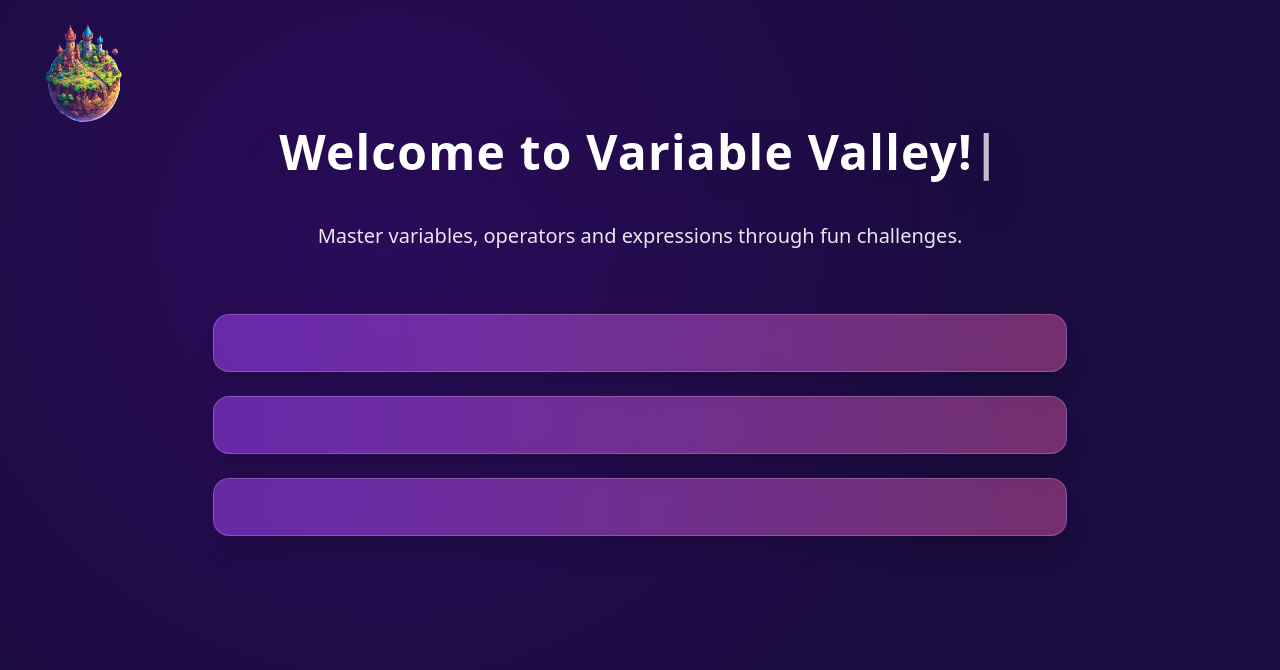
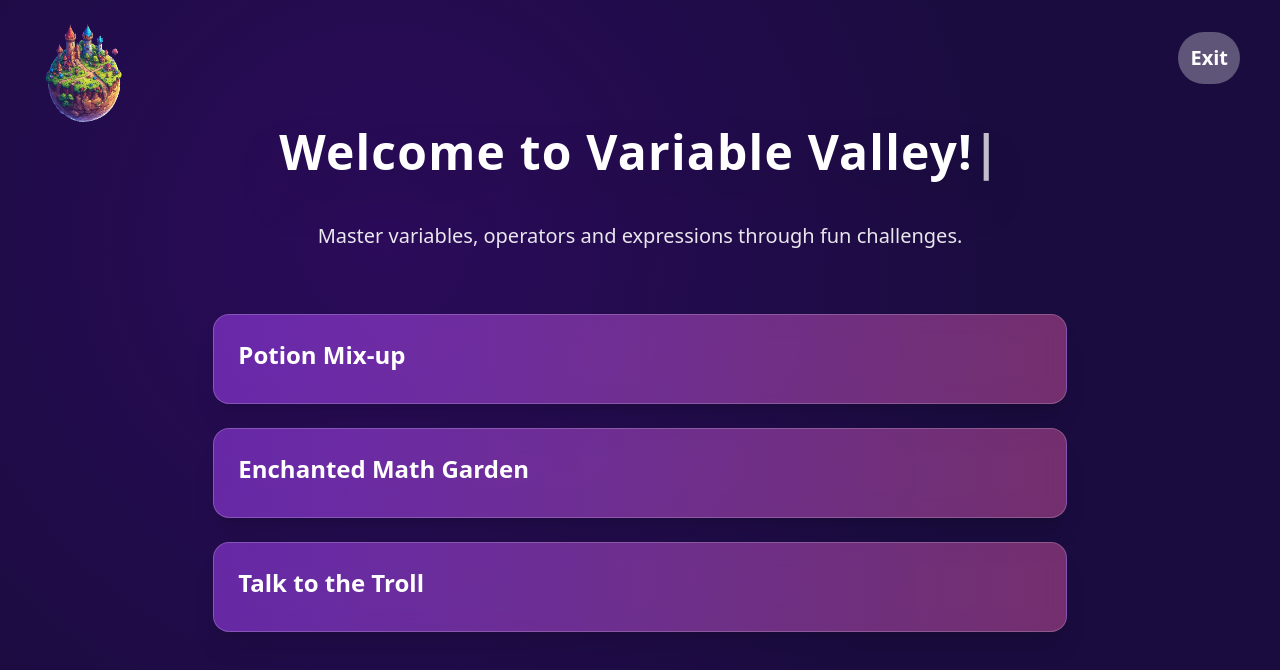
Before and after one commit to megbasrur/Game-of-Codes, a React (Vite) app: page /planet/1 in a window 1280 px wide. Shown: the top 670 px of the page. Built offline with nearby package versions, Linux system fonts and the light colour scheme.

Commit message:
Added bug game

```diff
--- a/src/App.jsx
+++ b/src/App.jsx
@@ -4,6 +4,7 @@ import BeachGame from "./components/bughuntbay";
 import Start from "./components/start";
 import LanguagePage from "./components/LanguagePage";
 import PlanetPage from "./components/PlanetPage";
+import DebugBeachGame from "./components/bughuntbay";
 
 function App() {
   return (
@@ -21,6 +22,7 @@ function App() {
           }
         />
         <Route path="/planet/:planetId" element={<PlanetPage />} />
+        <Route path="/planet/:planetId/game/0" element={<DebugBeachGame />} />
       </Routes>
     </BrowserRouter>
   );
--- a/src/components/LanguagePage.jsx
+++ b/src/components/LanguagePage.jsx
@@ -39,6 +39,20 @@ export default function LanguagePage({ name, description }) {
                        linear-gradient(135deg, #2F2F6F 0%, #6B6CD9 70%, #A44EFF 100%)`,
         }}
       ></div>
+
+
+                {/* ⬅️ BACK BUTTON */}
+              <motion.button
+                initial={{ opacity: 0, x: -50 }}
+                animate={{ opacity: 1, x: 0 }}
+                transition={{ duration: 0.5, delay: 0.1 }}
+                onClick={() => navigate('/landing')} // <-- Navigates back to the Language Page
+                className="absolute top-8 right-10 p-3 bg-white hover:bg-white/30 rounded-full
+                           shadow-lg transition text-xl font-bold z-20"
+                title="Go back to Java Universe"
+              >
+                Exit
+              </motion.button>
 
       {/* Nebula / Glow Shapes - NO CHANGE */}
       <div className="absolute w-3/5 h-3/5 top-10 left-20 bg-purple-500/50 rounded-full filter blur-3xl animate-pulse opacity-80"></div>
--- a/src/components/PlanetPage.jsx
+++ b/src/components/PlanetPage.jsx
@@ -1,6 +1,7 @@
 import React, { useState, useEffect } from "react";
-import { useParams } from "react-router-dom";
+import { useParams, Link, useNavigate } from "react-router-dom";
 import { motion } from "framer-motion";
+
 
 import Planet1 from '../assets/beachplanet.png';
 import Planet2 from '../assets/treasureplanet.png';
@@ -10,6 +11,7 @@ import Planet6 from '../assets/castle4.png';
 
 export default function PlanetPage() {
   const { planetId } = useParams();
+  const navigate = useNavigate();
 
   const planets = [
     {
@@ -74,6 +76,18 @@ export default function PlanetPage() {
         }}
       />
 
+        {/* ⬅️ BACK BUTTON */}
+      <motion.button
+        initial={{ opacity: 0, x: -50 }}
+        animate={{ opacity: 1, x: 0 }}
+        transition={{ duration: 0.5, delay: 0.1 }}
+        onClick={() => navigate('/java')} // <-- Navigates back to the Language Page
+        className="absolute top-8 right-10 p-3 bg-white/30 hover:bg-white/30 rounded-full
+                   shadow-lg transition text-xl font-bold z-20"
+        title="Go back to Java Universe"
+      >
+        Exit
+      </motion.button>
 
       {/* ⭐ Planet that flew in */}
       <motion.img
@@ -103,21 +117,31 @@ export default function PlanetPage() {
 
      <div className="mt-16 mb-10 w-2/3 flex flex-col gap-6">
   {planet.games.map((game, i) => (
+    <Link to={`/planet/${planetId}/game/${i}`} key={i}>
       <motion.div
-            key={i}
         initial={{ opacity: 0, y: 25 }}
         animate={{ opacity: 1, y: 0 }}
         transition={{
           duration: 0.7,
           delay: 1 + i * 0.2,
         }}
-            className="w-full p-6 bg-gradient-to-r from-purple-500/50 to-pink-400/40 rounded-2xl shadow-xl backdrop-blur-md border border-white/20 text-left text-2xl font-semibold opacity-40"
+        className="w-full p-6 bg-gradient-to-r from-purple-500/50
+                   to-pink-400/40 rounded-2xl shadow-xl backdrop-blur-md
+                   border border-white/20 text-left text-2xl font-semibold
+                   hover:opacity-100 opacity-40 hover:scale-[1.02]
+                   transition-all cursor-pointer"
       >
-            <h3 className="text-2xl font-bold text-white mb-2">{game.name}</h3>
-            <p className="text-lg text-white/80">{game.desc}</p>
+        <h3 className="text-2xl font-bold text-white mb-2">
+          {typeof game === "string" ? game : game.name}
+        </h3>
+        <p className="text-lg text-white/80">
+          {game.desc || ""}
+        </p>
       </motion.div>
+    </Link>
   ))}
 </div>
+
     </div>
   );
 }
--- a/src/components/bughuntbay.jsx
+++ b/src/components/bughuntbay.jsx
@@ -1,10 +1,11 @@
 import React, { useState, useEffect } from 'react';
 import Beach from '../assets/beach.png';
-import {Bot} from "lucide-react";
-import { useNavigate } from 'react-router-dom';
+import { useNavigate, useParams } from 'react-router-dom';
 
 const DebugBeachGame = () => {
-  const navigate=useNavigate();
+  const navigate = useNavigate();
+  const { planetId } = useParams();
+
   // Game state
   const [currentBugIndex, setCCurrentBugIndex] = useState(0);
   const [collectedBugs, setCollectedBugs] = useState([]);
@@ -14,17 +15,22 @@ const DebugBeachGame = () => {
   const [userCode, setUserCode] = useState('');
   const [feedback, setFeedback] = useState('');
 
-  // Bug positions on the beach - arranged vertically for scrolling progression
-  // y values represent distance from top of the entire scrollable area
+  // NEW: Instruction Modal State
+  const [showInstructions, setShowInstructions] = useState(true);
+
+  // NEW: Hint State
+  const [showHint, setShowHint] = useState(false);
+
+  // Bug positions
   const bugs = [
-    { id: 1, x: 20, y: 80, collected: false, emoji: '🐛' },
-    { id: 2, x: 80, y: 60, collected: false, emoji: '🦗' },
-    { id: 3, x: 40, y: 50, collected: false, emoji: '🐞' },
-    { id: 4, x: 90, y: 20, collected: false, emoji: '🦟' },
-    { id: 5, x: 25, y: 5, collected: false, emoji: '🕷️' }
+    { id: 1, x: 20, y: 80, emoji: '🐛' },
+    { id: 2, x: 80, y: 60, emoji: '🦗' },
+    { id: 3, x: 40, y: 50, emoji: '🐞' },
+    { id: 4, x: 90, y: 20, emoji: '🦟' },
+    { id: 5, x: 25, y: 5, emoji: '🕷️' }
   ];
 
-  // Code problems to debug
+  // Code problems
 const codeProblems = [
     {
       id: 1,
@@ -69,31 +75,35 @@ const DebugBeachGame = () => {
     if (getCurrentProblem()) {
       setUserCode(getCurrentProblem().buggyCode);
     }
+    // Reset the hint state when moving to a new problem
+    setShowHint(false);
   }, [currentBugIndex]);
 
   const checkCode = () => {
     const currentProblem = getCurrentProblem();
+
     const normalizedUserCode = userCode.trim().replace(/\s+/g, ' ');
     const normalizedFixedCode = currentProblem.fixedCode.trim().replace(/\s+/g, ' ');
 
     if (normalizedUserCode === normalizedFixedCode) {
-      // Correct! Move robot and collect bug
       const targetBug = bugs[currentBugIndex];
+
       if (targetBug) {
-        // Move robot to bug position
         setRobotPosition({ x: targetBug.x, y: targetBug.y });
 
-        // Scroll camera to follow robot - more gradual scrolling
-        const scrollAmount = currentBugIndex * 80; // Scroll up 80px per bug collected
+        const scrollAmount = currentBugIndex * 80;
         setCameraY(scrollAmount);
 
         setCollectedBugs(prev => [...prev, currentBugIndex]);
+
         setFeedback('🎉 Correct! Bug collected!');
 
         setTimeout(() => {
           if (currentBugIndex < codeProblems.length - 1) {
             setCCurrentBugIndex(currentBugIndex + 1);
             setFeedback('');
+            // The next line is added to reset the hint state for the next problem
+            setShowHint(false);
           } else {
             setGameComplete(true);
             setFeedback('🏆 Congratulations! All bugs collected!');
@@ -113,51 +123,73 @@ const DebugBeachGame = () => {
     setGameComplete(false);
     setUserCode(codeProblems[0].buggyCode);
     setFeedback('');
+    setShowHint(false); // Reset hint state on game reset
   };
 
   return (
-    <div className="h-screen w-screen flex bg-gray-100">
-      {/* Left Half - Beach Scene */}
+    <>
+     {/* 🗺️ TREASURE MAP INSTRUCTION MODAL */}
+{showInstructions && (
+  <div className="fixed inset-0 bg-black/60 backdrop-blur-none flex items-center justify-center z-[999]">
+
     <div
-        className="w-1/2 relative bg-gradient-to-b from-blue-300 via-blue-200 to-yellow-200 bg-cover bg-center overflow-hidden"
+      className="w-[550px] p-8 rounded-[35px] shadow-2xl relative bg-top bg-cover overflow-hidden"
+      style={{
+        backgroundImage:
+          `url('https://cdn.wallpapersafari.com/10/67/hI5kfv.jpg')`,
+        border: "6px solid #5c3d1e",
+        boxShadow: "0 0 30px rgba(0,0,0,0.6)"
+      }}
+    >
+      {/* --- Overlay to lighten the image --- */}
+      <div className="absolute inset-0 bg-white/20 pointer-events-none" />
+
+      {/* --- Content --- */}
+      <div className="relative z-10">
+        <h2
+          className="text-4xl font-extrabold text-center mb-4 text-black drop-shadow-sm"
+          style={{ fontFamily: "serif" }}
+        >
+          🏴‍☠️ Bug Hunt Bay
+        </h2>
+
+        <p className="text-black text-lg mb-4 font-bold leading-relaxed">
+          Ahoy, young coder!
+          The beach is filled with sneaky bugs hiding inside broken Java code.
+          Fix each code snippet to help the robot collect every bug!
+        </p>
+
+        <ul className="list-disc list-inside space-y-2 text-black text-md font-semibold mb-6">
+          <li>Read the buggy Java code.</li>
+          <li>Fix the syntax error(s).</li>
+          <li>The robot will walk to the bug and collect it.</li>
+          <li>5 bugs = one full treasure recovered!</li>
+        </ul>
+
+        <button
+          onClick={() => setShowInstructions(false)}
+          className="w-full py-3 bg-amber-600 hover:bg-yellow-700 text-white text-xl font-bold rounded-xl shadow-md transition"
+        >
+          ⚔️ Start Adventure
+        </button>
+      </div>
+    </div>
+  </div>
+)}
+
+
+      {/* Main Game */}
+      <div className="h-screen w-screen flex bg-gray-100 overflow-hidden">
+
+        {/* LEFT SIDE - Beach */}
+        <div className="w-1/2 relative bg-cover bg-center overflow-hidden"
           style={{
             backgroundImage: `url(${Beach})`,
-          backgroundBlendMode: 'overlay',
-          backgroundPosition: `center ${50 + cameraY * 0.5}%`, // Parallax effect for background
-
+            backgroundPosition: `center ${50 + cameraY * 0.5}%`,
+            backgroundBlendMode: 'overlay'
           }}
         >
-        {/* Scrollable game world container */}
-        <div
-          className="relative w-full h-full" // Use normal height, not 200vh
-
-        >
-          {/* Sun
-          <div className="absolute top-8 right-4 w-16 h-16 bg-yellow-400 rounded-full shadow-lg"></div>*/}
-
-          {/* Clouds at different heights
-          <div className="absolute top-16 left-8 w-12 h-6 bg-white rounded-full opacity-80"></div>
-          <div className="absolute top-20 left-16 w-8 h-4 bg-white rounded-full opacity-80"></div>
-          <div className="absolute top-32 right-20 w-10 h-5 bg-white rounded-full opacity-70"></div>
-          <div className="absolute top-48 left-32 w-14 h-7 bg-white rounded-full opacity-60"></div>*/}
-
-          {/* Beach/Sand area at bottom
-          <div className="absolute bottom-0 w-full h-32 bg-yellow-300"></div>
-
-          {/* Palm trees at different positions
-          <div className="absolute bottom-20 right-8">
-            <div className="w-4 h-16 bg-amber-800"></div>
-            <div className="absolute -top-2 -left-4 text-4xl">🌴</div>
-          </div>
-          <div className="absolute" style={{ bottom: '60%', left: '10%' }}>
-            <div className="w-3 h-12 bg-amber-800"></div>
-            <div className="absolute -top-1 -left-3 text-3xl">🌴</div>
-          </div>
-
-          {/* Rocks and shells scattered around
-          <div className="absolute text-2xl" style={{ bottom: '30%', left: '20%' }}>🗿</div>
-          <div className="absolute text-xl" style={{ bottom: '70%', right: '30%' }}>🐚</div>
-          <div className="absolute text-lg" style={{ bottom: '50%', left: '60%' }}>🦀</div>
+          <div className="relative w-full h-full">
 
             {/* Robot */}
             <div
@@ -176,7 +208,9 @@ const DebugBeachGame = () => {
               <div
                 key={bug.id}
                 className={`absolute w-12 h-12 flex items-center justify-center text-4xl transition-all duration-500 z-10 ${
-                collectedBugs.includes(index) ? 'opacity-0 scale-0' : 'opacity-100 scale-100'
+                  collectedBugs.includes(index)
+                    ? "opacity-0 scale-0"
+                    : "opacity-100 scale-100"
                 }`}
                 style={{ left: `${bug.x}%`, top: `${bug.y}%` }}
               >
@@ -185,64 +219,89 @@ const DebugBeachGame = () => {
             ))}
           </div>
 
-        {/* Game Status */}
+          {/* Top-left game status */}
           <div className="absolute top-4 left-4 bg-white bg-opacity-90 rounded-lg p-3 shadow-lg">
             <h2 className="text-lg font-bold text-gray-800">Debug Beach</h2>
-          <p className="text-sm text-gray-600">Bugs Collected: {collectedBugs.length}/{bugs.length}</p>
+            <p className="text-sm text-gray-600">
+              Bugs Collected: {collectedBugs.length}/{bugs.length}
+            </p>
           </div>
 
-        {/* Feedback */}
+          {/* Feedback popup */}
           {feedback && (
-  <div className="absolute top-1/2 left-1/2 transform -translate-x-1/2 -translate-y-1/2
+            <div className="absolute top-1/2 left-1/2 -translate-x-1/2 -translate-y-1/2
                             bg-white bg-opacity-95 rounded-lg p-4 shadow-xl text-center max-w-xs z-50">
               <p className="text-lg font-semibold">{feedback}</p>
             </div>
           )}
         </div>
 
-      {/* Right Half - Code Editor */}
-      <div className="w-1/2 bg-gray-900 text-white flex flex-col">
+
+        {/* RIGHT SIDE - Code Editor */}
+        <div className="w-1/2 bg-gray-900 text-white flex flex-col relative">
+
+         {/* Exit */}
+          <button
+            onClick={() => navigate(`/planet/${planetId}`)} // <-- UPDATED NAVIGATION
+            className="absolute top-4 right-4 bg-red-600 hover:bg-red-700 text-white px-4 py-2 rounded-lg font-semibold shadow-lg transition"
+          >
+            Exit
+          </button>
+
           {/* Header */}
           <div className="bg-gray-800 p-4 border-b border-gray-700">
             <h2 className="text-xl font-bold">Bug Hunt Bay</h2>
             {!gameComplete && (
               <div className="mt-2">
-              <p className="text-sm text-gray-300">Problem {currentBugIndex + 1} of {codeProblems.length}</p>
-              <p className="text-sm text-blue-300">{getCurrentProblem()?.description}</p>
+                <p className="text-sm text-gray-300">
+                  Problem {currentBugIndex + 1} of {codeProblems.length}
+                </p>
+                <p className="text-sm text-blue-300">
+                  {getCurrentProblem()?.description}
+                </p>
               </div>
             )}
           </div>
-        <div>
-          {/* Exit Button */}
-  <div className="absolute top-4 right-4 z-50">
-    <button
-      onClick={() => navigate("/landing")}
-      className="bg-red-600 hover:bg-red-700 text-white px-4 py-2 rounded-lg font-semibold shadow-lg transition-colors"
-    >
-      Exit
-    </button>
-  </div>
 
-        </div>
           {/* Code Editor */}
           <div className="flex-1 p-4">
             {!gameComplete ? (
               <>
                 <textarea
+                  disabled={showInstructions}
                   value={userCode}
                   onChange={(e) => setUserCode(e.target.value)}
-                className="w-full h-64 bg-gray-800 border border-gray-600 rounded p-3 text-green-400 font-mono text-sm resize-none focus:outline-none focus:border-blue-400"
-                placeholder="Fix the code here..."
+                  className="w-full h-64 bg-gray-800 border border-gray-600 rounded p-3
+                             text-green-400 font-mono text-sm resize-none focus:outline-none
+                             focus:border-blue-400 disabled:bg-gray-700 disabled:text-gray-400"
                 />
 
                 <div className="mt-4 p-3 bg-gray-800 rounded">
                   <h3 className="text-yellow-400 font-semibold mb-2">💡 Hint:</h3>
-                <p className="text-sm text-gray-300">{getCurrentProblem()?.hint}</p>
+                  {showHint ? (
+                    <p className="text-sm text-gray-300">
+                      {getCurrentProblem()?.hint}
+                    </p>
+                  ) : (
+                    <button
+                      onClick={() => setShowHint(true)}
+                      className="bg-yellow-500 hover:bg-yellow-600 text-gray-900 px-4 py-1
+                                 rounded text-sm font-bold transition-colors shadow-md"
+                      disabled={showInstructions}
+                    >
+                      Show Hint (Try solving it first!)
+                    </button>
+                  )}
                 </div>
 
                 <button
+                  disabled={showInstructions}
                   onClick={checkCode}
-                className="mt-4 bg-blue-600 text-blue-400 hover:bg-blue-700 px-6 py-2 rounded font-semibold transition-colors"
+                  className={`mt-4 px-6 py-2 rounded font-semibold transition-colors ${
+                    showInstructions
+                      ? "bg-gray-600 cursor-not-allowed"
+                      : "bg-blue-600 hover:bg-blue-700"
+                  }`}
                 >
                   Submit Fix
                 </button>
@@ -250,11 +309,16 @@ const DebugBeachGame = () => {
             ) : (
               <div className="text-center py-12">
                 <div className="text-6xl mb-4">🏆</div>
-              <h2 className="text-3xl font-bold text-yellow-400 mb-4">Game Complete!</h2>
-              <p className="text-lg text-gray-300 mb-6">You've debugged all the code and helped the robot collect all the bugs!</p>
+                <h2 className="text-3xl font-bold text-yellow-400 mb-4">
+                  Game Complete!
+                </h2>
+                <p className="text-lg text-gray-300 mb-6">
+                  You've debugged all the code and helped the robot collect all the bugs!
+                </p>
                 <button
                   onClick={resetGame}
-                className="bg-green-600 hover:bg-green-700 px-8 py-3 rounded-lg font-semibold text-lg transition-colors"
+                  className="bg-green-600 hover:bg-green-700 px-8 py-3 rounded-lg
+                             font-semibold text-lg transition-colors"
                 >
                   Play Again
                 </button>
@@ -268,14 +332,19 @@ const DebugBeachGame = () => {
               <div className="w-full bg-gray-700 rounded-full h-2">
                 <div
                   className="bg-blue-500 h-2 rounded-full transition-all duration-300"
-                style={{ width: `${(collectedBugs.length / bugs.length) * 100}%` }}
+                  style={{
+                    width: `${(collectedBugs.length / bugs.length) * 100}%`
+                  }}
                 ></div>
               </div>
-            <p className="text-xs text-gray-400 mt-1">Progress: {collectedBugs.length}/{bugs.length} bugs collected</p>
+              <p className="text-xs text-gray-400 mt-1">
+                Progress: {collectedBugs.length}/{bugs.length} bugs collected
+              </p>
             </div>
           )}
         </div>
       </div>
+    </>
   );
 };
 
```
Lines whose indentation alone changed are shown as unchanged.
